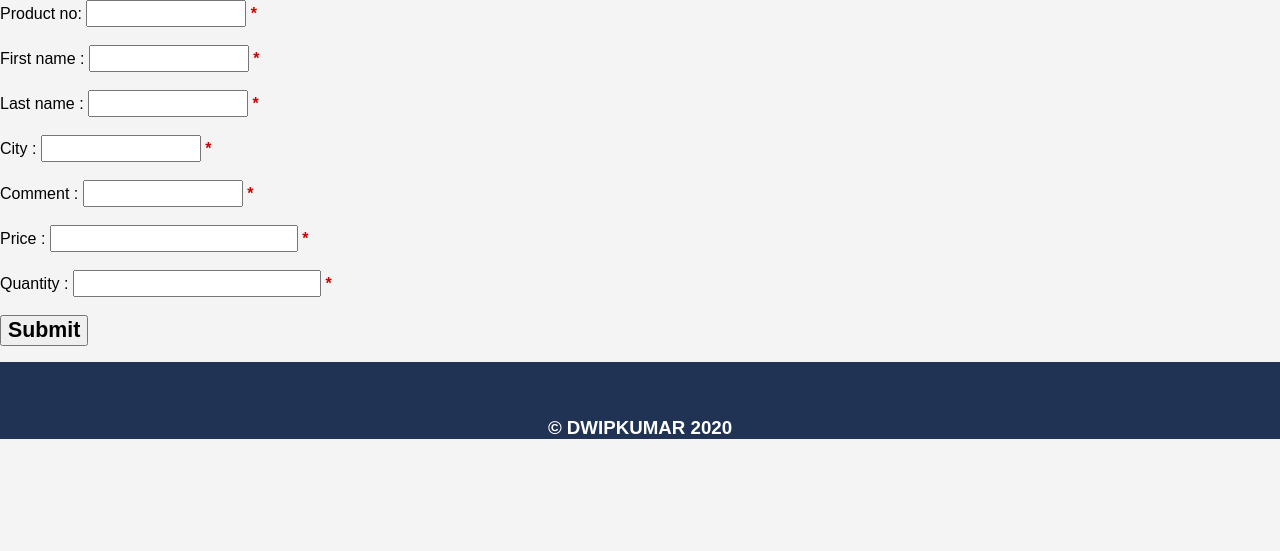
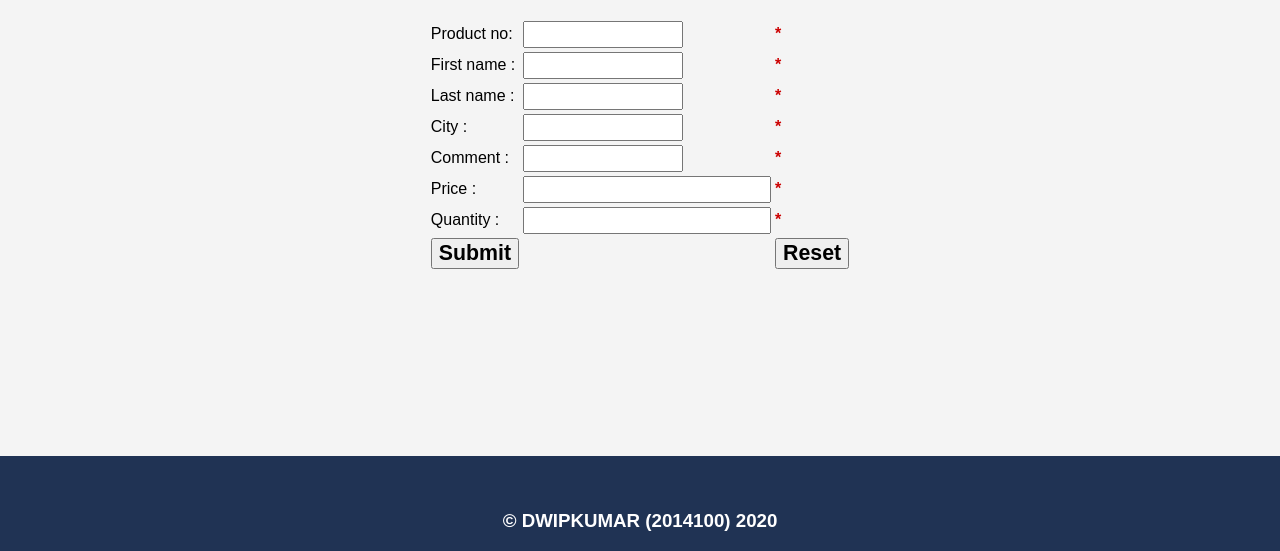
Before and after one commit to Dwippatel-code/midterm_php_2014100, a PHP site: page /buying.php in a window 1280 px wide. Shown: the part 249-800 px from the top of the page. Run offline with PHP 8.4, Linux system fonts and the light colour scheme.

Commit message:
Dwipkumar Patel  22.10.2020  created project with folder with pages and some images with common functions. DwipKumar Patel  30.10.2020  buying page is created dwipkumar Patel  31.10.2020  json  done to store dta in txt file Dwipkumar Patel  1.11.2020   data fetch is done dwipkumar patel  1.11.2020   almost complete as per requirement

```diff
--- a/CSS/style.css
+++ b/CSS/style.css
@@ -7,8 +7,13 @@ and open the template in the editor.
 
 * {box-sizing: border-box;}
 
-body{
-    background-color: #f4f4f4;;
+
+ .changeBody
+  {
+      background-color: orange;
+  }
+  body{
+    background-color: #f4f4f4;
       margin: 0;
   font-family: Arial, Helvetica, sans-serif;
 }
@@ -71,13 +76,14 @@ body{
   }
 }
 .footer {
-  /*position: fixed;*/
+  position: fixed;
   left: 0;
   bottom: 0;
   width: 100%;
   background-color: #203354;
   color: white;
   text-align: center;
+  display:block;
 }
 
 div.gallery {
--- a/PHP/PHPFUNCTIONS.php
+++ b/PHP/PHPFUNCTIONS.php
@@ -20,7 +20,7 @@ define('PAGE_ORDER', 'order.php');
 define('FILE_CSS', 'css/style.css');
 $advertisingBook = array(FOLDER_BOOK1,FOLDER_BOOK2,FOLDER_BOOK3,FOLDER_BOOK4,FOLDER_BOOK5,FOLDER_BOOK6);
 
-    function createPageHeader($Title){
+    function createPageHeader($Title, $bodyChange){
 
         ?><html>
             <head>
@@ -28,7 +28,7 @@ $advertisingBook = array(FOLDER_BOOK1,FOLDER_BOOK2,FOLDER_BOOK3,FOLDER_BOOK4,FOL
                 <title><?php echo $Title; ?></title>
                 <link rel="stylesheet" href="<?php echo FILE_CSS?>"   >
             </head>
-            <body>
+            <body class="<?php echo $bodyChange;?>">
                 <?php
                 displayLogo();
                 displayNavigationMenu();
@@ -69,10 +69,17 @@ $advertisingBook = array(FOLDER_BOOK1,FOLDER_BOOK2,FOLDER_BOOK3,FOLDER_BOOK4,FOL
         </a>
         <div class="des">Book 5</div>
       </div>
+      <div class="gallery">
+        <a target="_blank" href="<?php echo FOLDER_BOOK6 ?>">
+          <img src="<?php echo FOLDER_BOOK6 ?>" alt="Northern Lights" width="600" height="400">
+        </a>
+        <div class="des">Book 5</div>
+      </div>
 <?php
     }
     function createPageFooter(){
        ?>
+
                 <div class="footer">
                     <?php displayCopyright()?>
                 </div>
@@ -86,7 +93,7 @@ $advertisingBook = array(FOLDER_BOOK1,FOLDER_BOOK2,FOLDER_BOOK3,FOLDER_BOOK4,FOL
         echo'<h1 ><span class="highlight">MY BOOK</span> SHOP</h1>';
     }
     function displayCopyright(){
-        echo'<br><br><div id="copyright"><h3>&copy; DWIPKUMAR  '.date("Y").'</h3></div>';
+        echo'<br><br><div id="copyright"><h3>&copy; DWIPKUMAR  (2014100) '.date("Y").'</h3></div>';
     }
     function displayNavigationMenu(){
 
--- a/buying.php
+++ b/buying.php
@@ -1,7 +1,7 @@
 <?php
 include 'PHP/PHPFUNCTIONS.php';
 
-createPageHeader("Book");
+createPageHeader("Book","");
 
 //---------- Variables -----------------------------------
 $productError = "";
@@ -21,6 +21,8 @@ $priceInput = "";
 $queInput = "";
 $purchasesData=array();
 $fieldInput = 0;
+
+
 define('CHAR_SIZE', 10);
 
 //---------- Data Validation -----------------------------
@@ -98,6 +100,9 @@ if (isset($_POST['submit'])) {
     } else {
         $purchasesData["quc"] = ((int)$_POST["quc"]);
     }
+
+
+
     if ($productError == "" && $fnameError == "" && $lnameError == "" && $cityError == "" && $commentError == "" && $priceError == "" && $queInput == "") {
 
 
@@ -113,9 +118,9 @@ if (isset($_POST['submit'])) {
 //            }
 //        }
         $jsonfile = json_encode($purchasesData,true);
-
+        define("FILE_EOL", "\r\n");
         $file = fopen("purchases.txt", "a");
-        fwrite($file, $jsonfile);
+        fwrite($file,','.FILE_EOL. $jsonfile);
         fclose($file);
 
         header('Location:buying.php');
@@ -123,50 +128,60 @@ if (isset($_POST['submit'])) {
     }
 }
 ?>
+<div align="center">
 <form action="buying.php" method="POST">
+<br>
+<table>
+    <tr>
+        <td>Product no: </td>
+    <td><input type="text" name='inputproduct' value="<?php echo $productInput; ?>"  size="12" style="font-size:13pt;font-weight:bold;"> </td>
+    <td><strong><font color=#CC0000>*<?php echo $productError; ?> </font></strong></td>
+    </tr>
 
-    Product no:
-    <input type="text" name='inputproduct' value="<?php echo $productInput; ?>"  size="12" style="font-size:13pt;font-weight:bold;">
-    <strong><font color=#CC0000>*<?php echo $productError; ?>
-        </font></strong>
-    <br /><br />
+    <tr>
+    <td>First name :</td>
+    <td><input type='text' name='inputfname' value="<?php echo $fnameInput; ?>" size="12" style="font-size:13pt;font-weight:bold;"> </td>
+    <td><strong><font color=#CC0000>*<?php echo $fnameError; ?></font></strong></td>
+    </tr>
 
+    <tr>
+    <td>Last name :</td>
+    <td><input type='text' name='inputlname' value="<?php echo $lnameInput; ?>" size="12" style="font-size:13pt;font-weight:bold;"> </td>
+    <td><strong><font color=#CC0000>*<?php echo $lnameError; ?></font></strong></td>
+    </tr>
 
-    First name :
-    <input type='text' name='inputfname' value="<?php echo $fnameInput; ?>" size="12" style="font-size:13pt;font-weight:bold;">
-    <strong><font color=#CC0000>*<?php echo $fnameError; ?></font></strong>
-    <br /><br />
+    <tr>
+    <td>City :</td>
+    <td><input type='text' name='city' value="<?php echo $cityInput; ?>" size="12" style="font-size:13pt;font-weight:bold;"> </td>
+    <td><strong><font color=#CC0000>*<?php echo $cityError; ?></font></strong></td>
+   </tr>
 
-    Last name :
-    <input type='text' name='inputlname' value="<?php echo $lnameInput; ?>" size="12" style="font-size:13pt;font-weight:bold;">
-    <strong><font color=#CC0000>*<?php echo $lnameError; ?></font></strong>
-    <br /><br />
+    <tr>
+   <td> Comment :</td>
+    <td><input type='text' name='comment' value="<?php echo $cityInput; ?>" size="12" style="font-size:13pt;font-weight:bold;"> </td>
+    <td><strong><font color=#CC0000>*<?php echo $cityError; ?></font></strong></td>
+   </tr>
 
-    City :
-    <input type='text' name='city' value="<?php echo $cityInput; ?>" size="12" style="font-size:13pt;font-weight:bold;">
-    <strong><font color=#CC0000>*<?php echo $cityError; ?></font></strong>
-    <br /><br />
+    <tr>
+    <td>Price :</td>
+    <td><input type='number' name='price' id='price' size="12" style="font-size:13pt;font-weight:bold;"> </td>
+   <td> <strong><font color=#CC0000>*<?php echo $priceError; ?></font></strong></td>
+    </tr>
 
-    Comment :
-    <input type='text' name='comment' value="<?php echo $cityInput; ?>" size="12" style="font-size:13pt;font-weight:bold;">
-    <strong><font color=#CC0000>*<?php echo $cityError; ?></font></strong>
-    <br /><br />
+    <tr>
+   <td> Quantity :</td>
+    <td><input type='number' name='quc' id="quc" size="12" style="font-size:13pt;font-weight:bold;"> </td>
+    <td><strong><font color=#CC0000>*<?php echo $qucError; ?></font></strong></td>
+   </tr>
 
-
-    Price :
-    <input type='number' name='price' id='price' size="12" style="font-size:13pt;font-weight:bold;">
-    <strong><font color=#CC0000>*<?php echo $priceError; ?></font></strong>
-    <br /><br />
-
-    Quantity :
-    <input type='number' name='quc' id="quc" size="12" style="font-size:13pt;font-weight:bold;">
-    <strong><font color=#CC0000>*<?php echo $qucError; ?></font></strong>
-    <br /><br />
-
-
-    <input  type="submit" name="submit" value='Submit' style="font-size:16pt;font-weight:bold;float:center; color:black;" >
-</form>
-
+<tr>
+<td><input  type="submit" name="submit" value='Submit' style="font-size:16pt;font-weight:bold;float:center; color:black;" > </td>
+<td> </td>
+<td><input  type="reset" name="Reset" value='Reset' style="font-size:16pt;font-weight:bold;float:center; color:black;" > </td>
+</tr>
+</table>
+    </form>
+</div>
 <?php
 createPageFooter();
 ?>
--- a/purchases.txt
+++ b/purchases.txt
@@ -1,2 +1,4 @@
-[{"inputproduct":"p21211","inputfname":"dwip","inputlname":"patel","city":"montreal","comment":"qwert","price":12,"quc":4},
-{"inputproduct":"p21211","inputfname":"dwip","inputlname":"patel","city":"montreal","comment":"qwert","price":66,"quc":4}]
+{"inputproduct":"p21211","inputfname":"dwip","inputlname":"patel","city":"montreal","comment":"qwert","price":12,"quc":4},
+{"inputproduct":"p21211","inputfname":"dwip","inputlname":"patel","city":"montreal","comment":"qwert","price":66,"quc":4},
+{"inputproduct":"p12345","inputfname":"abhi","inputlname":"patel","city":"vadodara","comment":"abcdefghijk","price":33,"quc":2},
+{"inputproduct":"p434334","inputfname":"abhi","inputlname":"loda","city":"montreal","comment":"echo","price":55,"quc":3}
```
Also changed, not shown: index.php (+6 -4 lines), order.php (+52 -9 lines).
